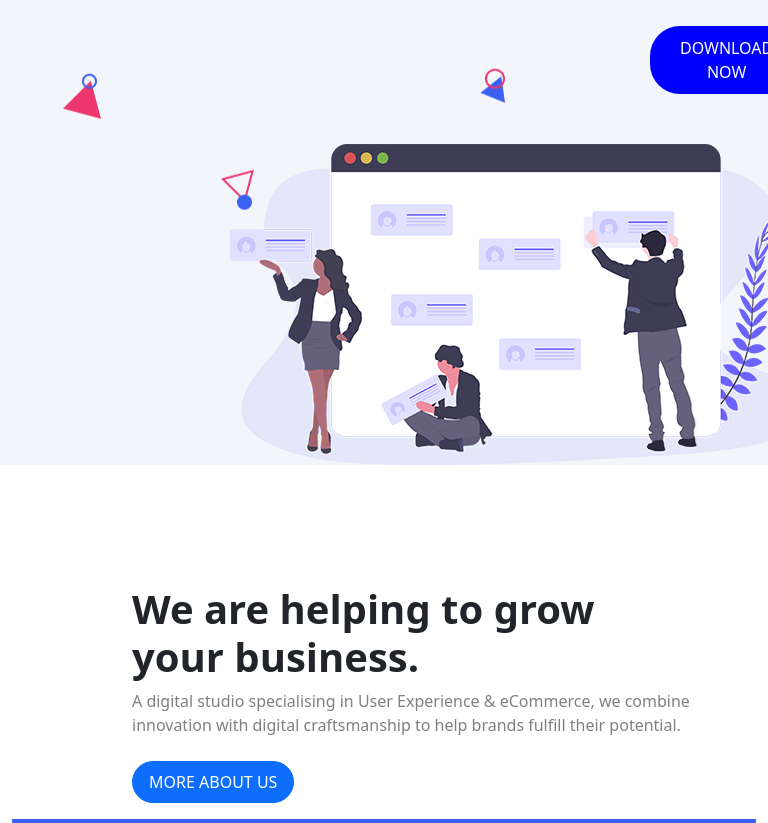
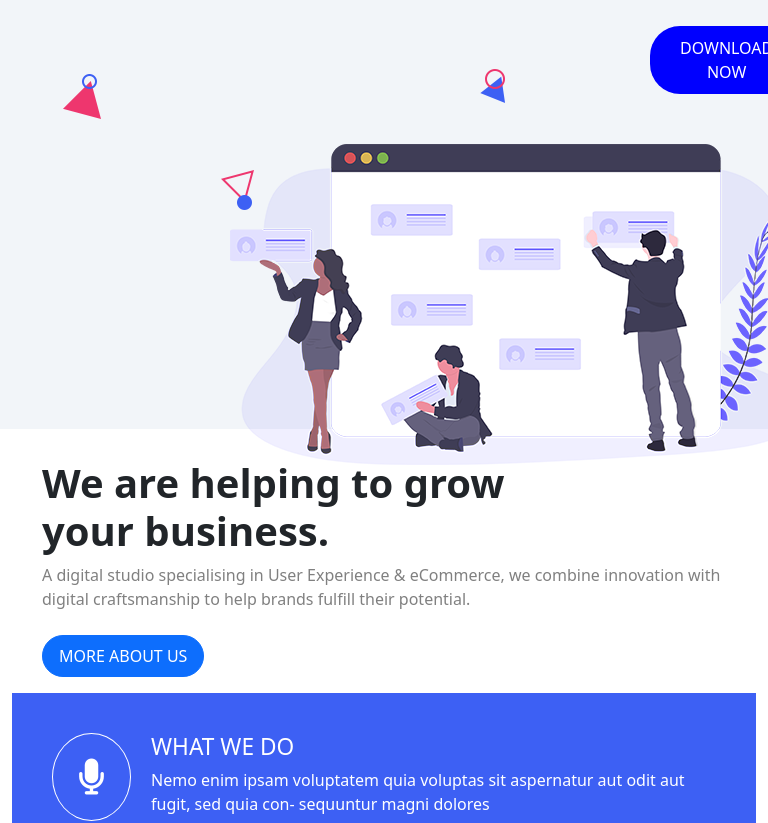
Before and after one commit to FaizShaikh0705/compitition-website, a plain HTML site: page index.html in a window 768 px wide. Shown: the part 507-1330 px from the top of the page. Drawn offline with nearby package versions, Linux system fonts and the light colour scheme.

Commit message:
stackweb completed

```diff
--- a/style.css
+++ b/style.css
@@ -55,6 +55,21 @@
     background-image: url(images/hero-bg.png);
 }
 
+@media only screen and (max-width:812px){
+    .intro-container {
+        min-height: 65vh;
+    }
+    .introduction {
+        margin-top: 45px;
+    }
+}
+
+@media only screen and (min-device-width: 768px) and (max-device-width: 1024px) {
+    .intro-container{
+        max-height: 50vh;
+   }
+}
+
 .grid-container{
     display: grid;
     grid-column: auto auto;
@@ -73,6 +88,12 @@
 .about-note p{
     color: gray;
 }
+
+@media only screen and (max-width:812px){
+    .about-note {
+        padding-left: 30px;
+        padding-top: 30px;
+    }
 
 .symbol-icons{
     float: left;
```
